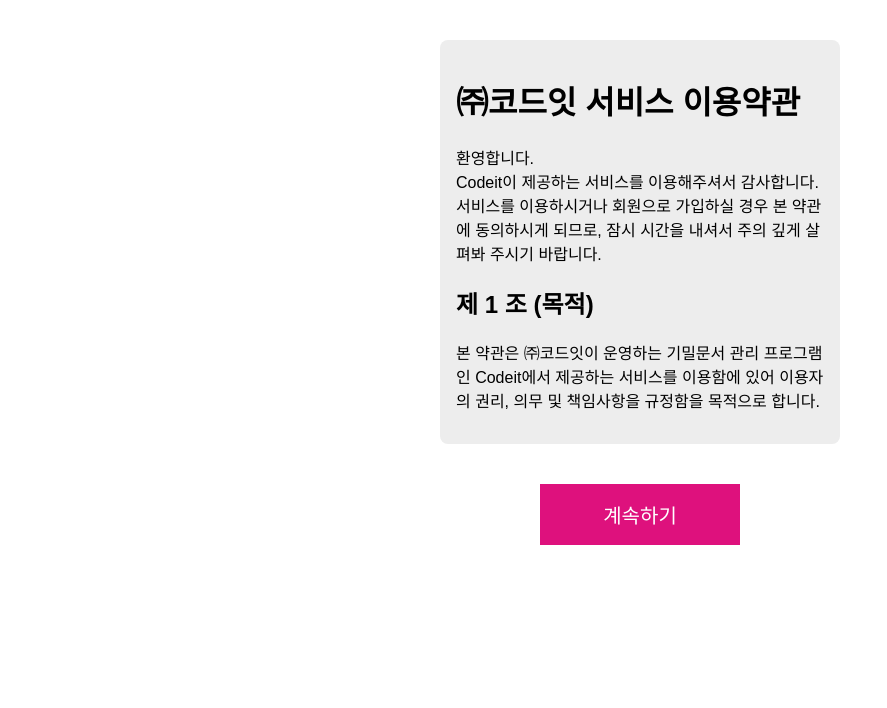
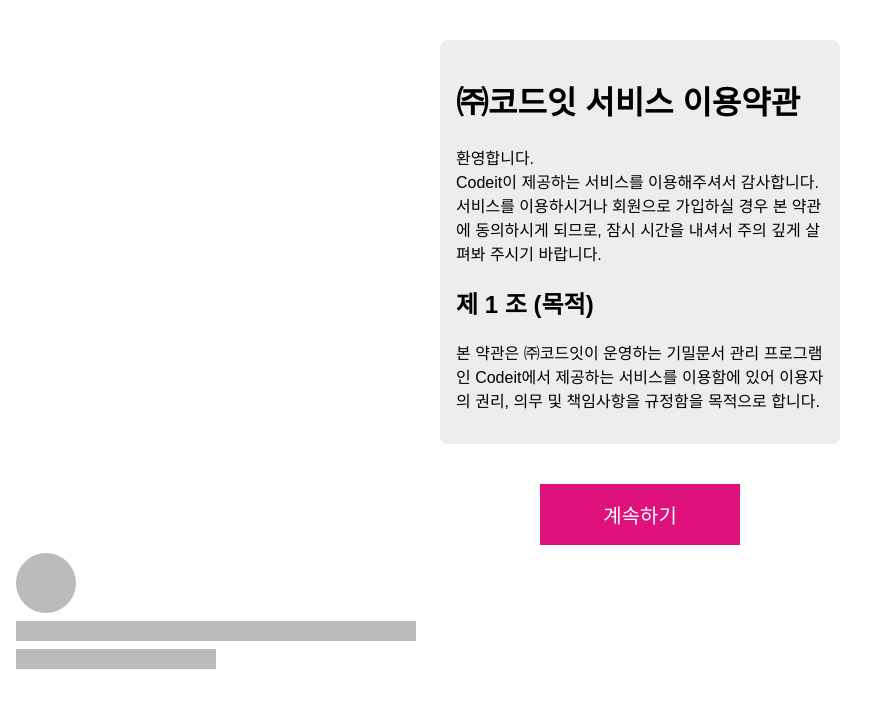
Before and after one commit to haeyong9701/practice-Styled-Components, a React (Create React App) app: page / in a window 1280 px wide. Shown: the top 708 px of the page, without its empty margins (0-887 px from the left). Built offline with nearby package versions, Linux system fonts and the light colour scheme.

Commit message:
feat: 애니메이션

```diff
--- a/src/App.js
+++ b/src/App.js
@@ -1,6 +1,7 @@
 import styled, { createGlobalStyle } from "styled-components";
 import Button from "./Button";
 import TermsOfService from "./TermsOfService";
+import Placeholder, { PlaceholderItem } from "./Placeholder";
 
 const GlobalStyle = createGlobalStyle`
   * {
@@ -31,12 +32,31 @@
   }
 `;
 
+const A = styled(PlaceholderItem)`
+  width: 60px;
+  height: 60px;
+  border-radius: 50%;
+`;
+
+const B = styled(PlaceholderItem)`
+  width: 400px;
+`;
+
+const C = styled(PlaceholderItem)`
+  width: 200px;
+`;
+
 function App() {
   return (
     <div>
       <GlobalStyle />
       <StyledTermsOfService />
       <SubmitButton>계속하기</SubmitButton>
+      <Placeholder>
+        <A />
+        <B />
+        <C />
+      </Placeholder>
     </div>
   );
 }
--- /dev/null
+++ b/src/Placeholder.js
@@ -0,0 +1,19 @@
+import styled, { keyframes } from "styled-components";
+
+const placeholderGlow = keyframes`
+  50% {
+    opacity: 0.2;
+  }
+`;
+
+export const PlaceholderItem = styled.div`
+  background-color: #888888;
+  height: 20px;
+  margin: 8px;
+`;
+
+const Placeholder = styled.div`
+  animation: ${placeholderGlow} 2s ease-in-out infinite;
+`;
+
+export default Placeholder;
```
